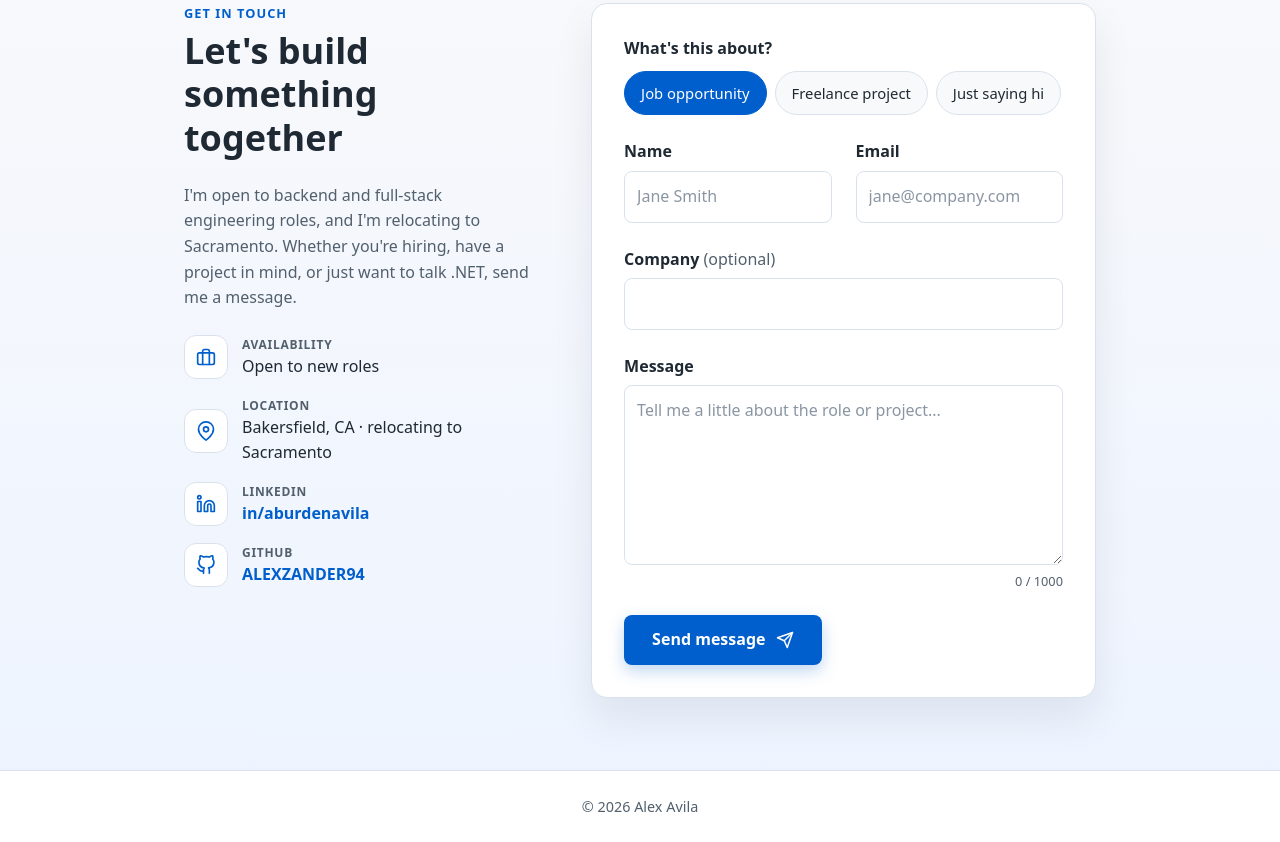
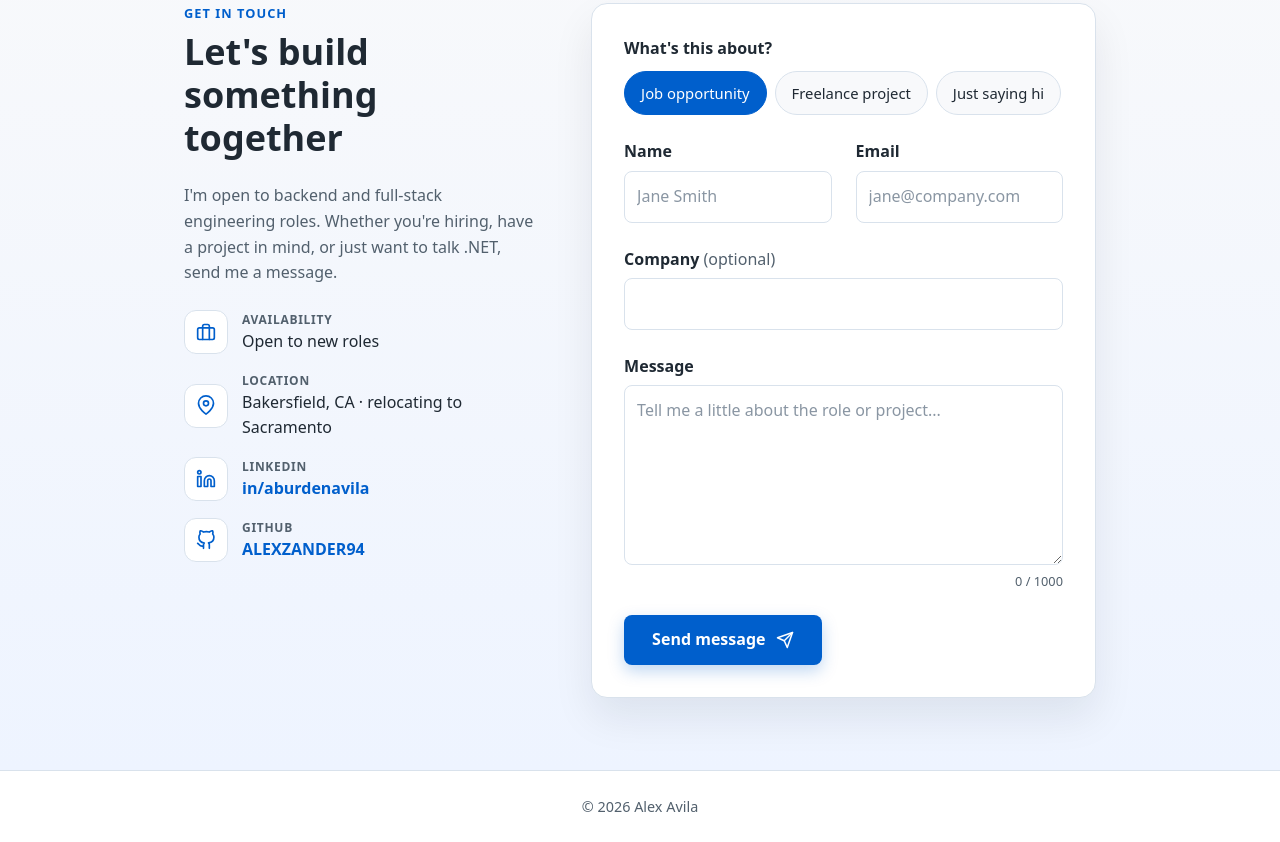
Before and after one commit to ALEXZANDER94/Portfolio, a plain HTML site: page index.html in a window 1280 px wide. Shown: the part 4412-5254 px from the top of the page. Drawn offline with nearby package versions, Linux system fonts and the light colour scheme.

Commit message:
updated copy in contact-lead paragraph

```diff
--- a/index.html
+++ b/index.html
@@ -414,8 +414,7 @@
                         <p class="section-eyebrow">Get in touch</p>
                         <h2 id="contact-heading">Let's build something together</h2>
                         <p class="contact-lead">
-                            I'm open to backend and full-stack engineering roles, and I'm relocating to
-                            Sacramento. Whether you're hiring, have a project in mind, or just want to talk
+                            I'm open to backend and full-stack engineering roles. Whether you're hiring, have a project in mind, or just want to talk
                             .NET, send me a message.
                         </p>
 
```
